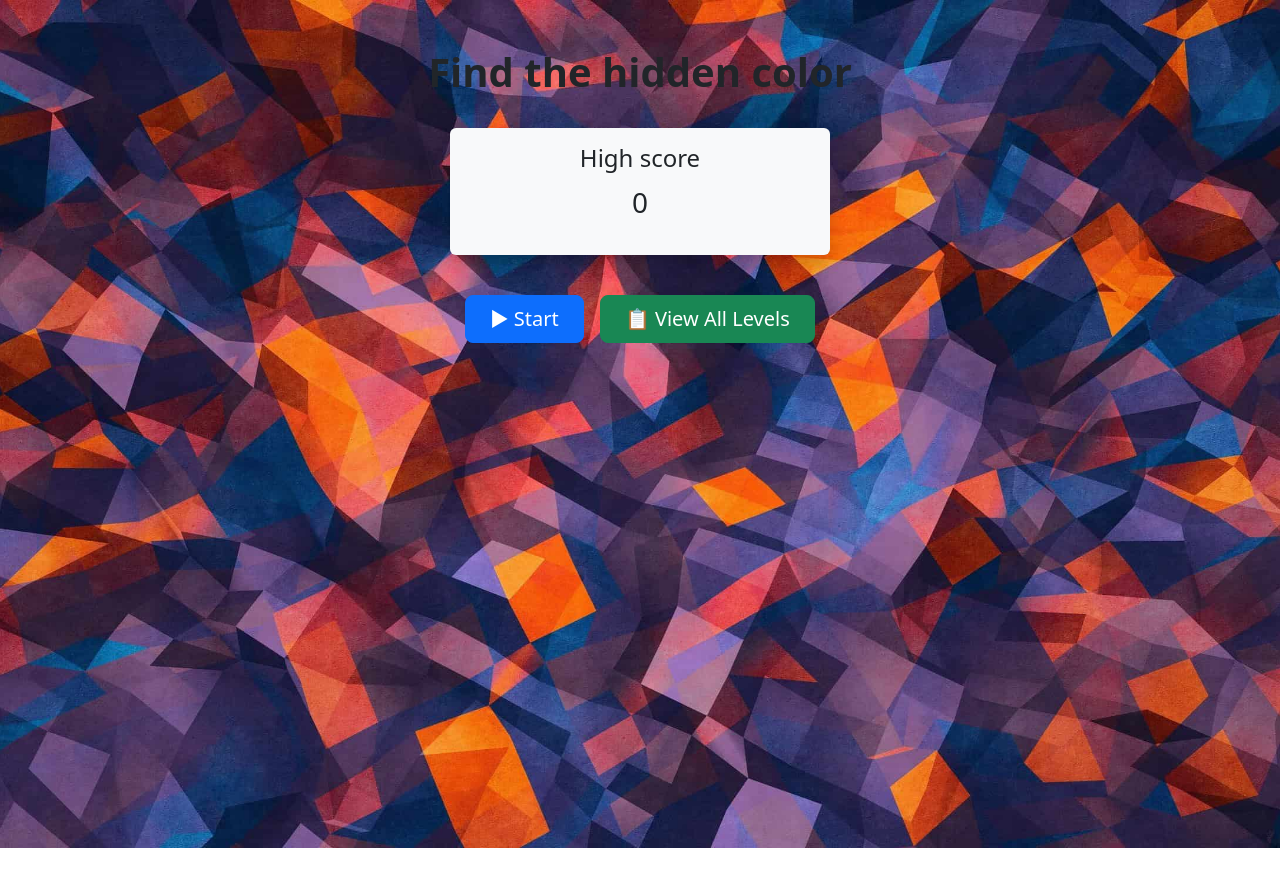
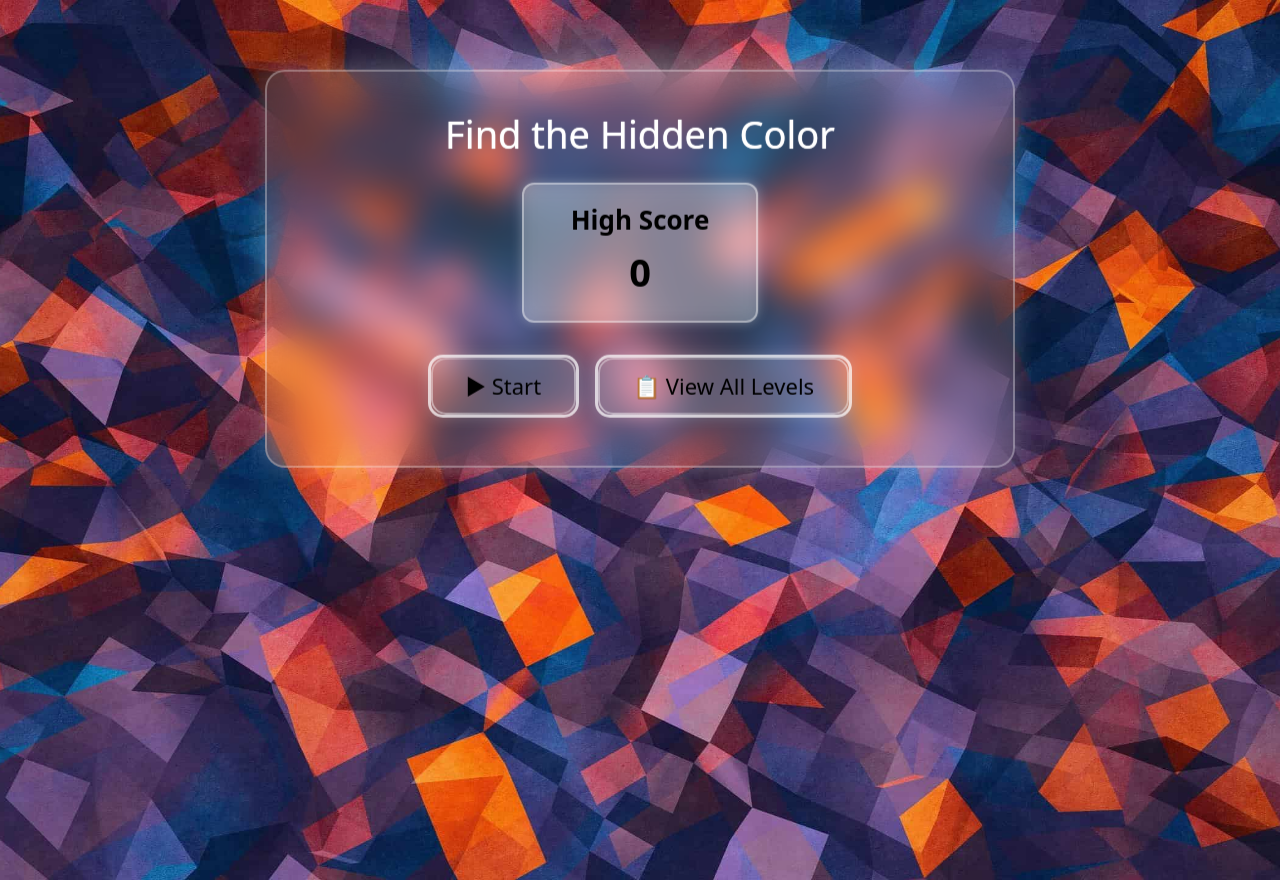
Before and after one commit to sjha1101/games, a React (Vite) app in the folder hiddenColor/: page / in a window 1280 px wide. Before the commit the page ends 848 px from the top, so only its background shows below. Built offline with nearby package versions, Linux system fonts and the light colour scheme.

Commit message:
hidden color level 1 complete with home page

```diff
--- /dev/null
+++ b/hiddenColor/src/assets/css/HomePage.css
@@ -0,0 +1,186 @@
+/* -----------------------------------------
+   Background
+----------------------------------------- */
+body {
+    height: 100vh;
+    background-image: url('../images/bg.png');
+    background-size: cover;
+    background-position: center;
+    background-repeat: no-repeat;
+    overflow-x: hidden;
+}
+
+
+/* -----------------------------------------
+   Main Wrapper (Glass + Floating Animation)
+----------------------------------------- */
+.home-wrapper {
+    position: relative;
+    backdrop-filter: blur(18px);
+    background: rgba(255, 255, 255, 0.15);
+    padding: 40px 30px;
+    border-radius: 20px;
+    max-width: 750px;
+    margin: 80px auto;
+    box-shadow: 0 0 25px rgba(255, 255, 255, 0.25);
+    border: 2px solid rgba(255, 255, 255, 0.3);
+
+    /* Floating Animation */
+    animation: floatUp 4s ease-in-out infinite;
+}
+
+@keyframes floatUp {
+    0% {
+        transform: translateY(0px);
+    }
+
+    50% {
+        transform: translateY(-12px);
+    }
+
+    100% {
+        transform: translateY(0px);
+    }
+}
+
+/* Bottom Glow Shadow */
+.home-wrapper::before {
+    content: "";
+    position: absolute;
+    top: -20px;
+    left: 50%;
+    transform: translateX(-50%);
+    width: 80%;
+    height: 30px;
+    background: radial-gradient(rgba(255, 255, 255, 0.4), transparent);
+    filter: blur(20px);
+    z-index: -1;
+}
+
+
+/* -----------------------------------------
+   Title (Neon Pulse)
+----------------------------------------- */
+.home-title {
+    color: #fff;
+    font-size: 38px;
+    font-weight: 400;
+    text-shadow: 0 0 1px #fff;
+    margin-bottom: 25px;
+
+    animation: neonGlow 2.5s infinite alternate;
+}
+
+/*
+@keyframes neonGlow {
+    from {
+        text-shadow: 0 0 8px #ffffff, 0 0 16px #ffffff;
+    }
+
+    to {
+        text-shadow: 0 0 20px #fff, 0 0 40px #fff;
+    }
+} */
+
+
+/* -----------------------------------------
+   High Score Box (Shine Effect)
+----------------------------------------- */
+.score-box {
+    position: relative;
+    background: rgba(255, 255, 255, 0.25);
+    border-radius: 12px;
+    padding: 20px 10px;
+    color: rgb(0, 0, 0);
+    border: 2px solid rgba(255, 255, 255, 0.4);
+    backdrop-filter: blur(8px);
+    box-shadow: 0 0 12px rgba(255, 255, 255, 0.3);
+    overflow: hidden;
+}
+
+.score-box h4 {
+    font-size: 26px;
+    font-weight: 600;
+}
+
+.score-box p {
+    font-size: 38px;
+    font-weight: 700;
+    margin: 0;
+}
+
+/* Shine Animation */
+.score-box::after {
+    content: "";
+    position: absolute;
+    top: -100%;
+    left: 0;
+    width: 100%;
+    height: 140%;
+    background: linear-gradient(120deg, transparent, rgba(255, 255, 255, 0.6), transparent);
+    transform: skewX(-20deg);
+    animation: shine 3s infinite;
+}
+
+@keyframes shine {
+    0% {
+        top: -100%;
+    }
+
+    50% {
+        top: 120%;
+    }
+
+    100% {
+        top: 120%;
+    }
+}
+
+
+/* -----------------------------------------
+   Buttons (Glass + Gradient Border + Hover Animation)
+----------------------------------------- */
+.btn-game {
+    position: relative;
+    overflow: hidden;
+    border-radius: 15px !important;
+    font-size: 22px !important;
+    padding: 12px 35px !important;
+    border: none !important;
+    color: rgb(0, 0, 0) !important;
+    background: rgba(255, 255, 255, 0.15) !important;
+    cursor: pointer;
+
+    /* Border Gradient */
+    border: 3px solid rgba(255, 255, 255, 0.7) !important;
+    box-shadow: 0 0 15px rgba(255, 255, 255, 0.2);
+
+    transition: 0.3s;
+}
+
+/* Hover Effect */
+.btn-game:hover {
+    transform: translateY(-5px);
+    box-shadow: 0 0 20px rgba(255, 255, 255, 0.8);
+}
+
+/* Click Ripple Effect */
+.btn-game:active {
+    transform: scale(0.96);
+    box-shadow: 0 0 25px white;
+}
+
+/* Extra Glow Border */
+.btn-game::before {
+    content: "";
+    position: absolute;
+    inset: 0;
+    padding: 2px;
+    border-radius: 15px;
+    background: linear-gradient(45deg, #ffffff80, #ffffff30, #ffffff80);
+    -webkit-mask:
+        linear-gradient(#fff 0 0) content-box,
+        linear-gradient(#fff 0 0);
+    -webkit-mask-composite: xor;
+    mask-composite: exclude;
+}
--- a/hiddenColor/src/assets/css/Levels.css
+++ b/hiddenColor/src/assets/css/Levels.css
@@ -63,3 +63,11 @@ body {
 .level-text {
     font-size: 20px;
 }
+
+/* Force exactly 5 columns in each row */
+@media (min-width: 992px) {
+    .level-col {
+        flex: 0 0 calc(100% / 5);
+        max-width: calc(100% / 5);
+    }
+}
--- a/hiddenColor/src/components/homePage.jsx
+++ b/hiddenColor/src/components/homePage.jsx
@@ -1,27 +1,28 @@
 import { Link } from "react-router-dom";
+import "../assets/css/HomePage.css";
 
 function HomePage() {
 
     const highScore = localStorage.getItem("bestScore") || 0;
 
     return (
-        <div className="container text-center mt-5">
+        <div className="home-wrapper text-center">
 
-            <h1 className="mb-4 fw-bold">Find the hidden color </h1>
+            <h1 className="home-title">Find the Hidden Color</h1>
 
             <div className="row justify-content-center mb-4">
-                <div className="col-10 col-md-4 bg-light p-3 m-2 rounded shadow">
-                    <h4>High score</h4>
-                    <p className="fs-3">{highScore}</p>
+                <div className="col-10 col-md-4 score-box">
+                    <h4>High Score</h4>
+                    <p>{highScore}</p>
                 </div>
             </div>
 
             <div className="mt-4">
-                <Link to="/level1" className="btn btn-primary btn-lg px-4 py-2 m-2">
+                <Link to="/level1" className="btn btn-primary btn-game m-2">
                     ▶ Start
                 </Link>
 
-                <Link to="/levels" className="btn btn-success btn-lg px-4 py-2 m-2">
+                <Link to="/levels" className="btn btn-success btn-game m-2">
                     📋 View All Levels
                 </Link>
             </div>
--- a/hiddenColor/src/components/levels/levels.jsx
+++ b/hiddenColor/src/components/levels/levels.jsx
@@ -22,17 +22,16 @@ function Levels() {
             <h1 className="title">Select Level</h1>
 
             <div className="row justify-content-center g-4 mt-4">
-
                 {levels.map((lvl) => (
-                    <div className="col-6 col-md-4 col-lg-3" key={lvl.number}>
+                    <div className="col-4 col-sm-4 col-md-3 col-lg-2 level-col" key={lvl.number}>
                         <Link to={`/level${lvl.number}`} className="level-btn">
                             <span className="level-icon">{lvl.icon}</span>
                             <span className="level-text">Level {lvl.number}</span>
                         </Link>
                     </div>
                 ))}
+            </div>
 
-            </div>
         </div>
     );
 }
```
